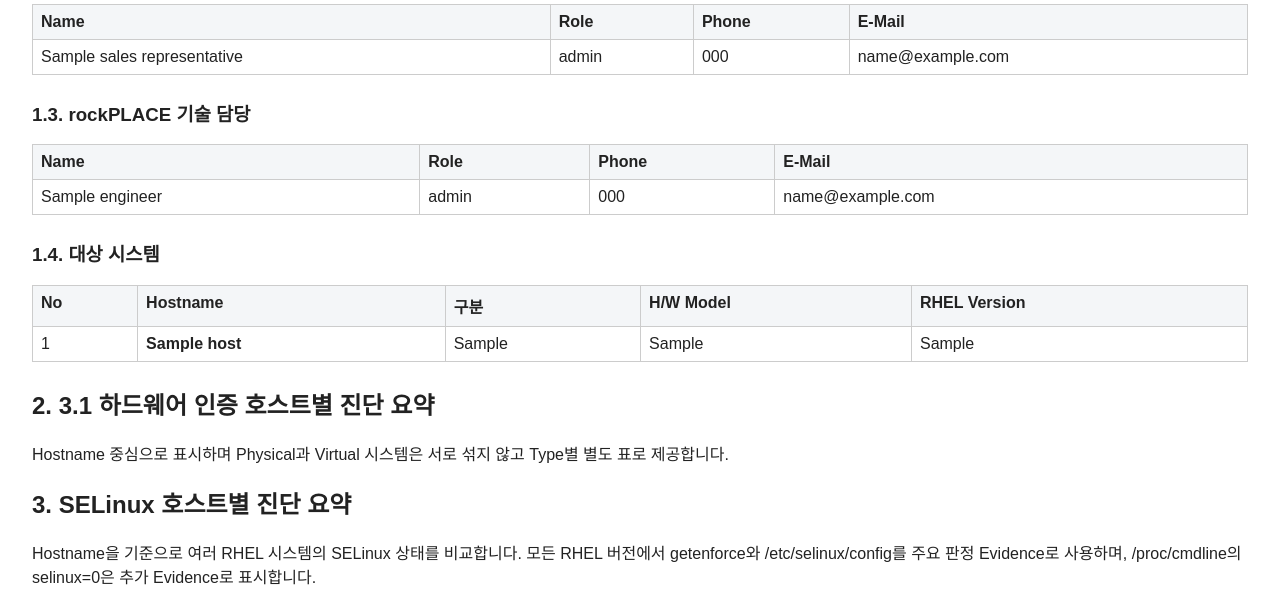
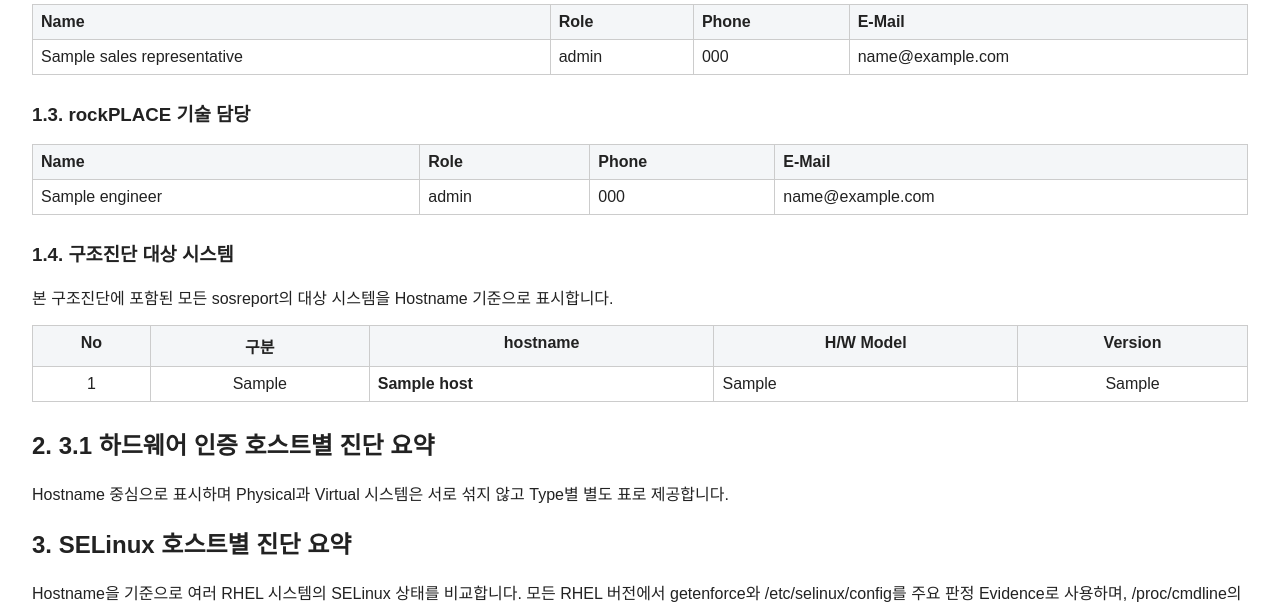
Before and after one commit to mjs0000/html, a Python web app: template templates/html/report.html.j2 in a window 1280 px wide. Shown: the part 459-1063 px from the top of the page. Run offline with Jinja, Linux system fonts and the light colour scheme; the template is opened without the code that fills it: most values are stand-ins (such as "Sample title", 1, 10 or a date in 2020).

Commit message:
refine: add full host inventory table at report start

```diff
--- a/templates/html/report.html.j2
+++ b/templates/html/report.html.j2
@@ -13,6 +13,8 @@
     .host-detail { margin: 18px 0 28px; padding-top: 10px; border-top: 1px solid #ddd; }
     .type-group { margin-top: 20px; }
     .reference-link { word-break: break-all; }
+    .target-systems th, .target-systems td { text-align: center; }
+    .target-systems td:nth-child(3), .target-systems td:nth-child(4) { text-align: left; }
   </style>
 </head>
 <body>
@@ -46,10 +48,18 @@
       {% endfor %}
     </table>
 
-    <h3>1.4. 대상 시스템</h3>
-    <table><tr><th>No</th><th>Hostname</th><th>구분</th><th>H/W Model</th><th>RHEL Version</th></tr>
+    <h3>1.4. 구조진단 대상 시스템</h3>
+    <p>본 구조진단에 포함된 모든 sosreport의 대상 시스템을 Hostname 기준으로 표시합니다.</p>
+    <table class="target-systems">
+      <tr><th>No</th><th>구분</th><th>hostname</th><th>H/W Model</th><th>Version</th></tr>
       {% for host in hosts %}
-      <tr><td>{{ loop.index }}</td><td><strong>{{ host.hostname }}</strong></td><td>{{ host.system_type or '-' }}</td><td>{{ host.hardware_model or '-' }}</td><td>{{ host.os_version or '-' }}</td></tr>
+      <tr>
+        <td>{{ loop.index }}</td>
+        <td>{% if host.system_type and host.system_type|lower == 'virtual' %}VM{% elif host.system_type and host.system_type|lower == 'physical' %}Physical{% else %}{{ host.system_type or '-' }}{% endif %}</td>
+        <td><strong>{{ host.hostname }}</strong></td>
+        <td>{{ host.hardware_model or '-' }}</td>
+        <td>{{ host.os_version or '-' }}</td>
+      </tr>
       {% endfor %}
     </table>
   </section>
```
